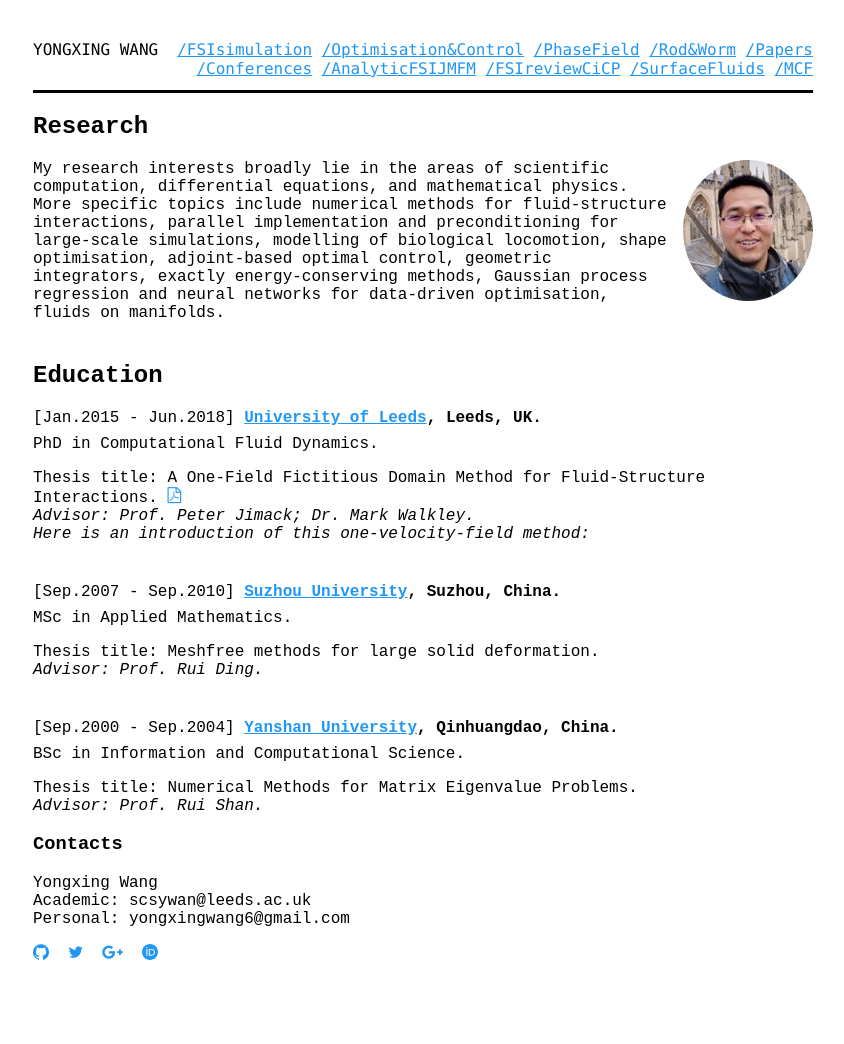
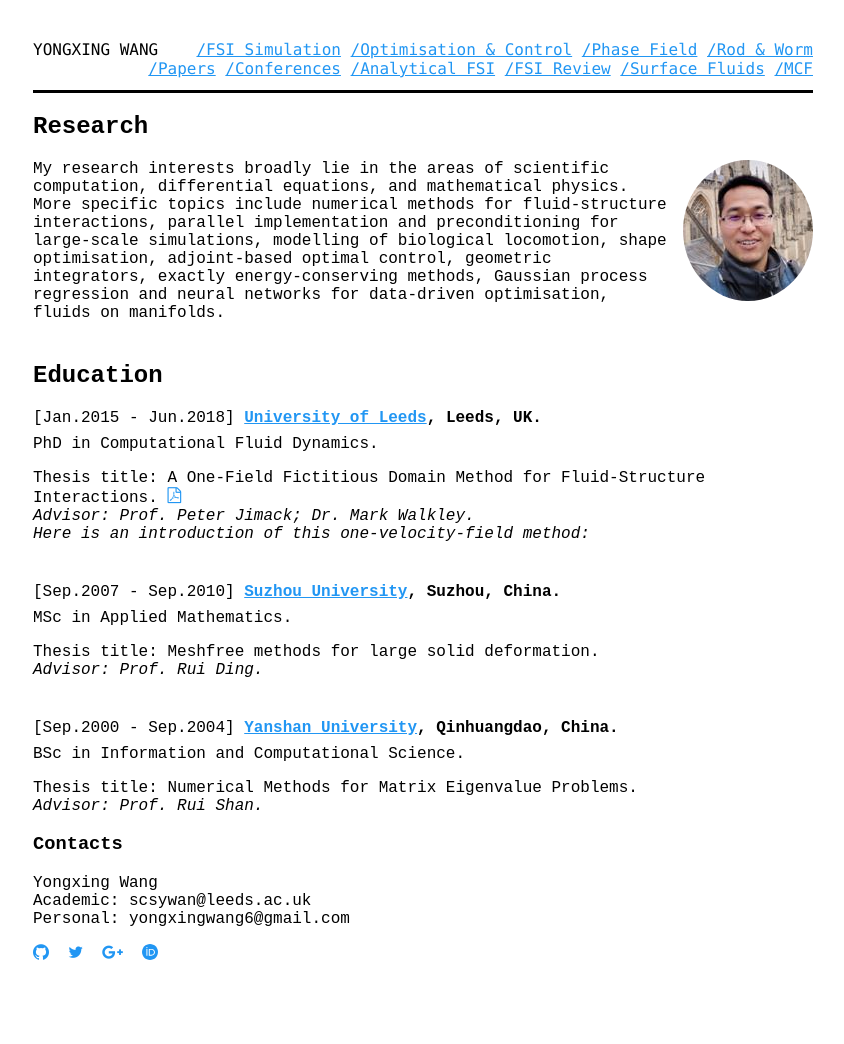
Before and after one commit to yongxingwang/yongxingwang.github.io, a Jekyll site: the page built from index1.html, in a window 1280 px wide. Shown: the whole page, without its empty margins (217-1061 px from the left). Built offline with Jekyll 4.4.1, drawn with Linux system fonts in a browser that asks for light colours; some web fonts are replaced.

Commit message:
Revise navigation links for clarity and formatting
Updated navigation links for better readability and consistency.

```diff
--- a/_includes/navigation.html
+++ b/_includes/navigation.html
@@ -1,17 +1,20 @@
+
 <nav>
     <ul>
         <li><a href="/index">Yongxing Wang</a></li>
-         <!-- <li><a href="/education.html">/Education</a></li> -->
-       <!-- <li><a href="/work.html">/employment</a></li> -->
-        <li><a href="/simulation/">/FSIsimulation</a></li>
-        <li><a href="/optimisation/">/Optimisation&Control</a></li>
-        <li><a href="/phase/">/PhaseField</a></li>
-        <li><a href="/rod/">/Rod&Worm</a></li>
-       <li><a href="/publication.html">/Papers </a></li>
-       <li><a href="assets/pdf/conferences.pdf">/Conferences</a></li>
-       <li><a href="/analyticalfsi/">/AnalyticFSIJMFM</a></li>
-        <li><a href="/fsiReview/">/FSIreviewCiCP</a></li>
-        <li><a href="/surfacefluids/">/SurfaceFluids</a></li>
+
+        <!-- <li><a href="/education.html">/Education</a></li> -->
+        <!-- <li><a href="/work.html">/Employment</a></li> -->
+
+        <li><a href="/simulation/">/FSI Simulation</a></li>
+        <li><a href="/optimisation/">/Optimisation &amp; Control</a></li>
+        <li><a href="/phase/">/Phase Field</a></li>
+        <li><a href="/rod/">/Rod &amp; Worm</a></li>
+        <li><a href="/publication.html">/Papers</a></li>
+        <li><a href="/assets/pdf/conferences.pdf">/Conferences</a></li>
+        <li><a href="/analyticalfsi/">/Analytical FSI</a></li>
+        <li><a href="/fsiReview/">/FSI Review</a></li>
+        <li><a href="/surfacefluids/">/Surface Fluids</a></li>
         <li><a href="/mcf/">/MCF</a></li>
     </ul>
 </nav>
```
